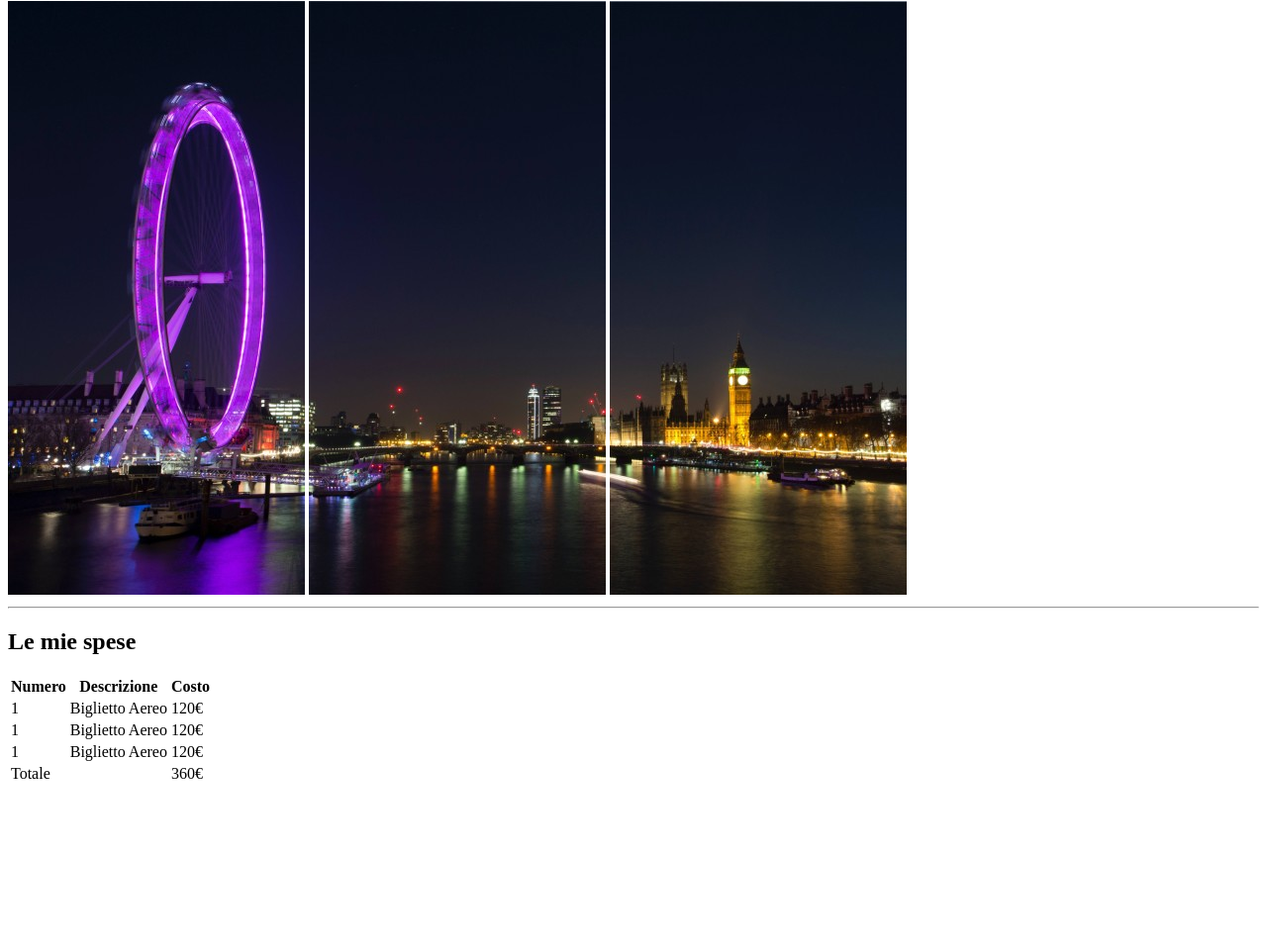
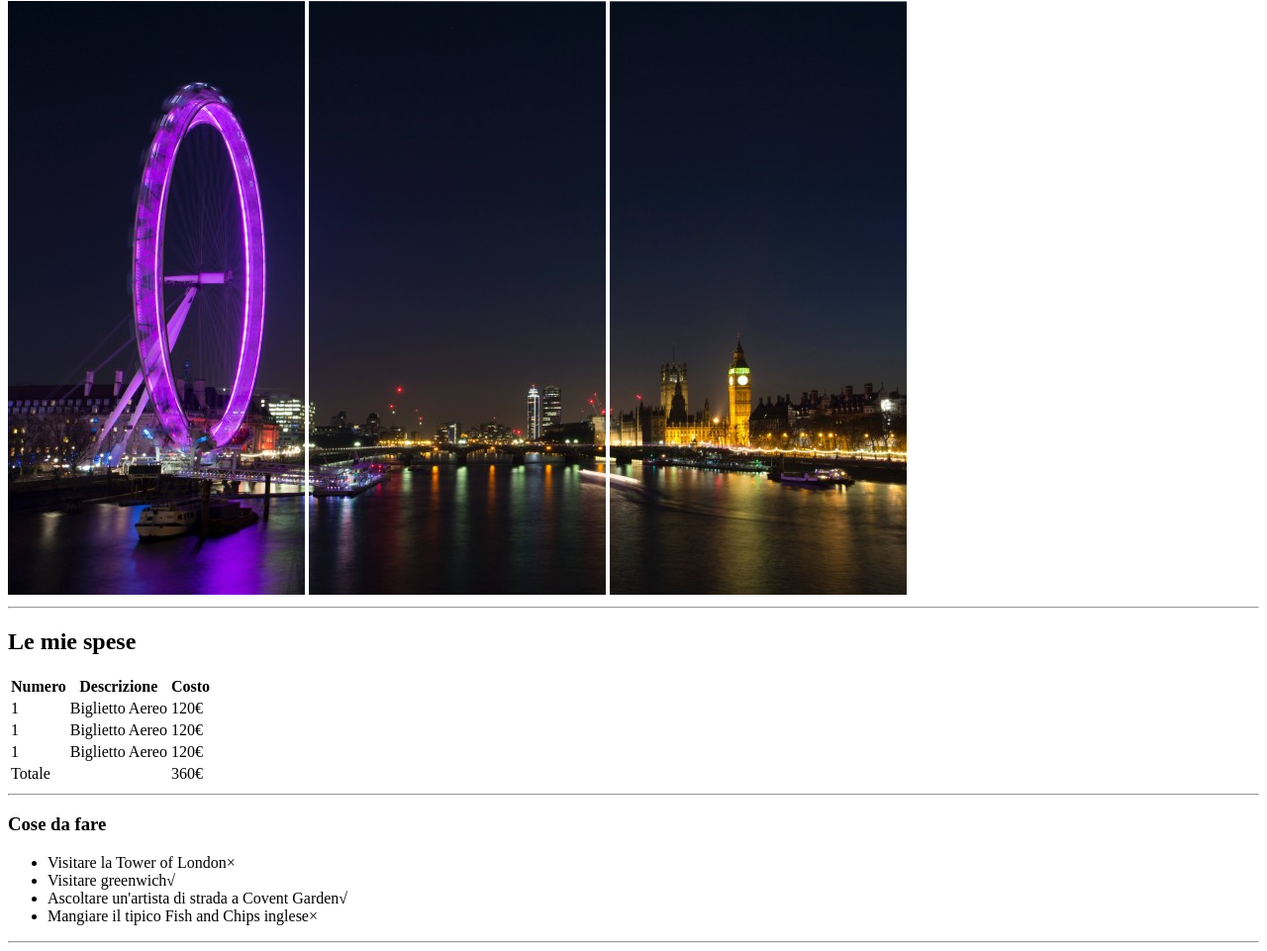
Before and after one commit to Omar-Codess/html-london-trip, a plain HTML site: page index.html in a window 1280 px wide. Shown: the part 79-1040 px from the top of the page at 99% size. Before the commit the page ends 881 px from the top, so only its background shows below. Drawn offline with Linux system fonts and the light colour scheme.

Commit message:
creata unordered list section

```diff
--- a/index.html
+++ b/index.html
@@ -58,6 +58,21 @@
             </tbody>
         </table>
         <!--/table section-->
+
+        <hr>
+
+        <!--unordered list section-->
+        <h3>Cose da fare</h3>
+        <ul>
+            <li>Visitare la Tower of London&times;</li>
+            <li>Visitare greenwich&radic;</li>
+            <li>Ascoltare un'artista di strada a Covent Garden&radic;</li>
+            <li>Mangiare il tipico Fish and Chips inglese&times;</li>
+        </ul>
+        <!--/unordered list section-->
+
+        <hr>
+
     </main>
     <!--/main-->
 
```
